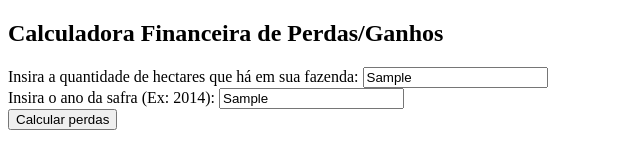
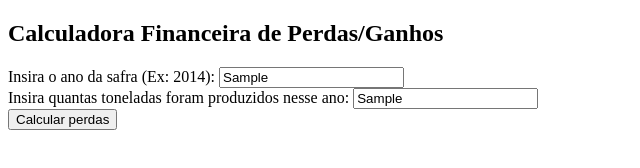
Before and after one commit to rafasptech/PROJETOgp09, a plain HTML site: page sprint1/Maya/calculadora-financeira_maya.html in a window 1280 px wide. Both pictures are taken after typing "Sample", "Sample" into the empty fields and a click on the button "Calcular perdas". Shown: the whole page, without its empty margins (0-640 px from the left). Drawn offline with Linux system fonts and the light colour scheme.

Commit message:
Simulador Financeiro Maya - Alterado para toneladas

```diff
--- a/sprint1/Maya/calculadora-financeira_maya.html
+++ b/sprint1/Maya/calculadora-financeira_maya.html
@@ -8,8 +8,8 @@
 </head>
 <body>
     <h2>Calculadora Financeira de Perdas/Ganhos</h2>
-    Insira a quantidade de hectares que há em sua fazenda: <input type="text" id="in_hectare"> <br>
     Insira o ano da safra (Ex: 2014): <input type="text" id="in_ano"><br>
+    Insira quantas toneladas foram produzidos nesse ano: <input type="text" id="in_quilos"> <br>
     <button onclick="calcular()">Calcular perdas</button>
 
     <div id="output"></div>
@@ -17,9 +17,9 @@
 </html>
 <script>
     function calcular() {
-        var hectare = Number(in_hectare.value);
+        var quilos = Number(in_quilos.value);
         var ano = Number(in_ano.value);
-        var ganhos = hectare * 360;
+        var ganhos = quilos * (1.54 * 1000);
         var safra2014 = 6.62;
         var safra2015 = 5.44;
         var safra2016 = 3.68;
```
